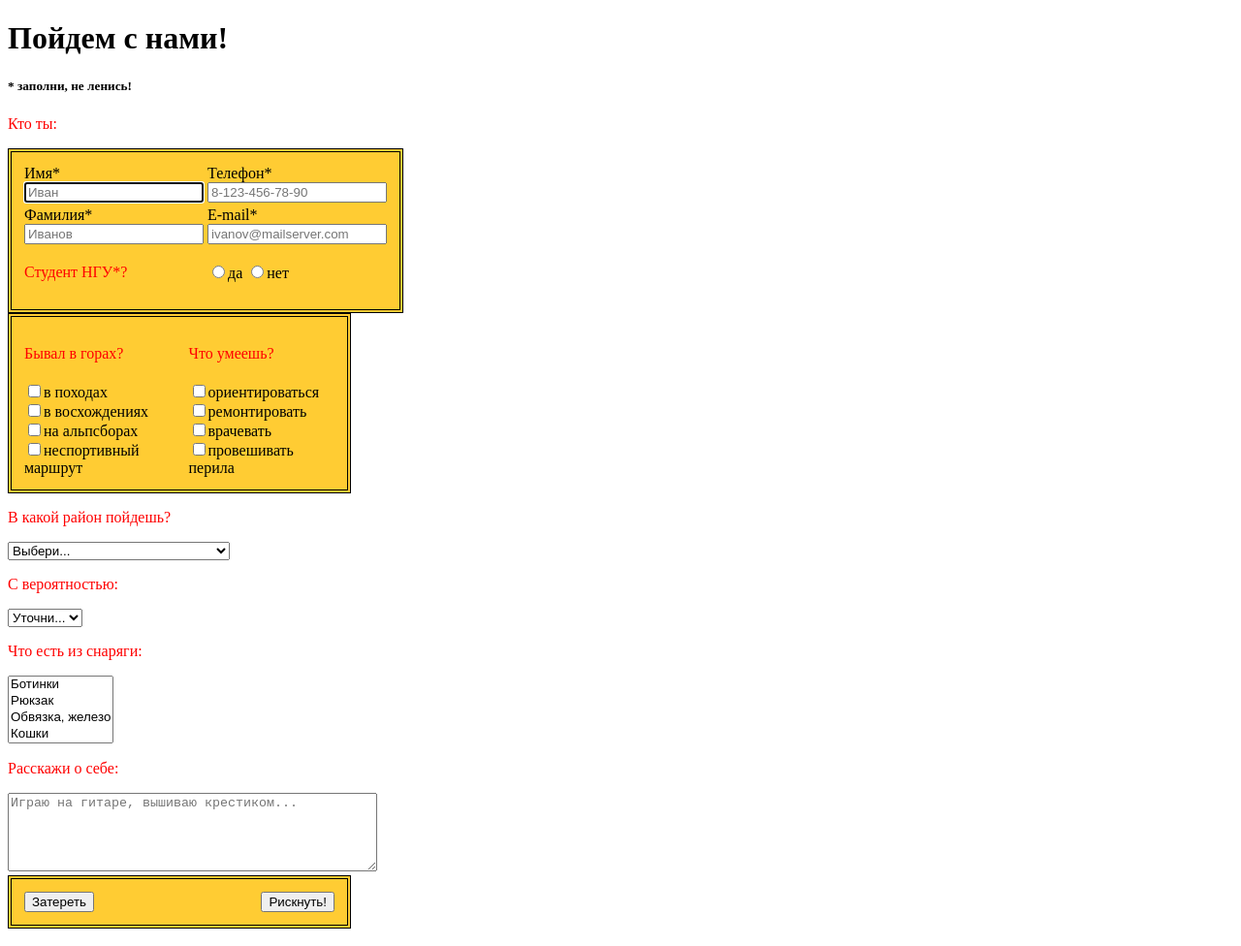
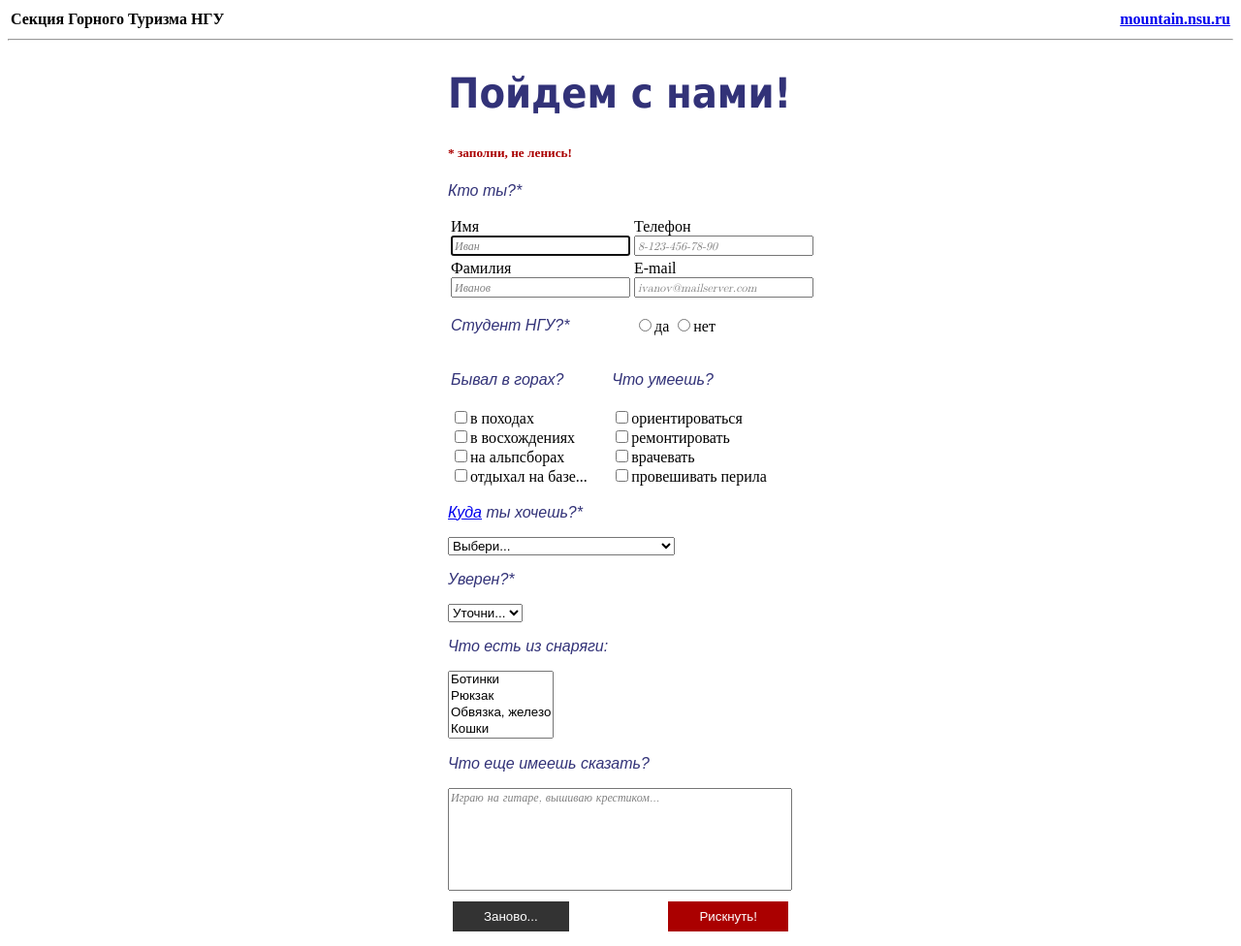
Before and after one commit to ssilantev/HTML, a plain HTML site: page form.html in a window 1280 px wide. Shown: the whole page at 97% size. Drawn offline with Linux system fonts and the light colour scheme.

Commit message:
Updated and added links. "Form" seems to be done.

```diff
--- a/form.html
+++ b/form.html
@@ -5,39 +5,54 @@
     <title>Пойдем с нами!</title>
     <link href="style.css" rel="stylesheet" type="text/css">
 </head>
+<header>
+    <table class="hTable" width=100%>
+        <tr>
+            <th align="left">
+                Секция Горного Туризма НГУ
+            </th>
+            <th align="right">
+                <a href="https:\\mountain.nsu.ru">mountain.nsu.ru</a>
+            </th>
+        </tr>
+    </table>
+<hr>
+</header>
+
 <body>
+<div class="content">
 <h1>Пойдем с нами!</h1>
 <h5>* заполни, не ленись! </h5>
-<form>
-<p>Кто ты:</p>
-<table width="356">
+<form action="/join.php" method="post">
+<p>Кто ты?*</p>
+<table>
     <tr>
         <td>
             <label>
-                Имя*<br><input autofocus name="1stName" required placeholder="Иван"/>
+                Имя<br><input autofocus name="1stName" required placeholder="Иван"/>
             </label>
         </td>
         <td>
             <label>
-                Телефон*<br><input name="telNum" required placeholder="8-123-456-78-90"/>
+                Телефон<br><input name="telNum" required placeholder="8-123-456-78-90"/>
             </label>
         </td>
     </tr>
     <tr>
         <td>
             <label>
-                Фамилия*<br><input name="2ndName" required placeholder="Иванов"/>
+                Фамилия<br><input name="2ndName" required placeholder="Иванов"/>
             </label>
         </td>
         <td>
             <label>
-                E-mail*<br><input name="eMail" required placeholder="ivanov@mailserver.com"/>
+                E-mail<br><input name="eMail" required placeholder="ivanov@mailserver.com"/>
             </label>
         </td>
     </tr>
     <tr>
         <td>
-            <p>Студент НГУ*?</p>
+            <p>Студент НГУ?*</p>
         </td>
         <td>
             <input type="radio" value="1" name="isStudent" required>да
@@ -45,7 +60,7 @@
         </td>
     </tr>
 </table>
-<table width="354">
+<table>
     <tr>
         <td><p>Бывал в горах?</p></td>
         <td><p>Что умеешь?<p></td>
@@ -62,7 +77,7 @@
                 <input type="checkbox" name="climbingFees" value="true">на альпсборах<br>
             </label>
             <label>
-                <input type="checkbox" name="amateur" value="true">неспортивный маршрут<br>
+                <input type="checkbox" name="amateur" value="true">отдыхал на базе...<br>
             </label>
         </td>
         <td>
@@ -81,14 +96,15 @@
         </td>
     </tr>
 </table>
-<p>В какой район пойдешь?</p>
+    <p><a href="index.html" title="Ознакомиться с планами на осень"> Куда</a> ты хочешь?* </p>
 <select name="trackName" required>
     <option value="">Выбери...</option>
-    <option value="unselected">В любой</option>
-    <option value="2 к.с., осень, Картунский хребет">2 к.с., осень, Катунский хребет</option>
-    <option value="3 к.с., осень, Заилийский Ала-тау">3 к.с., осень, Заилийский Ала-тау</option>
+    <option value="unselected">Куда возьмете</option>
+    <option value="1 к.с., осень, Картунский хребет">В "единичку" на Катунский хребет</option>
+    <option value="2 к.с., осень, Заилийский Ала-тау">В "двойку" на Заилийский Ала-тау</option>
 </select>
-<p>С вероятностью:</p>
+
+<p>Уверен?*</p>
 <select name="probability" required>
     <option value="">Уточни...</option>
     <option value="30-"><30%</option>
@@ -106,18 +122,20 @@
     <option value="helmet">Каска</option>
     <option value="icePick">Ледоруб</option>
 </select>
-<p>Расскажи о себе:</p>
-<textarea rows="5" cols="45" name="text" placeholder="Играю на гитаре, вышиваю крестиком..."></textarea>
-<table width="354">
+<p>Что еще имеешь сказать?</p>
+<!-- не успел разобраться, как настроить стиль для textarea в файле css-->
+<textarea name="text" style="width:349px; height:100px; resize: none" placeholder="Играю на гитаре, вышиваю крестиком..."></textarea>
+<table>
     <tr>
         <td>
-            <input type="reset" name="reset" value="Затереть">
+            <button type="reset" name="reset">Заново...</button>
         </td>
         <td align="right">
-            <input type="submit" name="submit" value="Рискнуть!">
+            <button type="submit" name="submit">Рискнуть!</button>
         </td>
     </tr>
 </table>
 </form>
+</div>
 </body>
 </html>
--- a/style.css
+++ b/style.css
@@ -1,15 +1,34 @@
+.content {
+    max-width: 356px;
+    margin: auto;
+}
+
+h1{
+    font-family: tahoma;
+    font-size: 43px;
+    color: rgb(50, 50, 120);
+    }
+
+h5{
+    color: #AA0000;
+}
+
 p{
-    color:red;
+    font-family: arial;
+    color: rgb(50, 50, 120);
+    font-style: italic;
 }
 table {
-    border: 4px double black; /* Параметры границы */
-    background: #fc3; /* Цвет фона */
-    padding: 10px; /* Поля вокруг текста */
-   }
-
-
-placeholder{
-   color:red;
+    width: 356px;
+}
+.hTable{
+    width: 100%;
+}
+::placeholder {
+    color: grey;
+    font-size: 12px;
+    font-style: italic;
+    font-family: math;
 }
 
 .checkbox-other {
@@ -19,58 +38,19 @@ placeholder{
     user-select: none;
     position: relative;
 }
-.checkbox-other input[type=checkbox] {
-    position: absolute;
-    z-index: -1;
-    opacity: 0;
-    display: block;
-    width: 0;
-    height: 0;
+button[type=reset] {
+  background-color: #333333;
+  border: none;
+  color: white;
+  padding: 8px 32px;
+  margin: 4px 2px;
+  cursor: pointer;
 }
-.checkbox-other span {
-    display: inline-block;
-    position: relative;
-    padding: 0 0 0 35px;
-    line-height: 22px;
+button[type=submit]{
+  background-color: #AA0000;
+  border: none;
+  color: white;
+  padding: 8px 32px;
+  margin: 4px 2px;
+  cursor: pointer;
 }
-.checkbox-other span:before {
-    content: "";
-    display: inline-block;
-    width: 22px;
-    height: 22px;
-    position: absolute;
-    left: 0;
-    top: 0;
-    transition: background 0.3s ease;
-    background: url(/upload2/checkbox-1.png) 0 0 no-repeat;
-}
-
-/* Checked */
-.checkbox-other input[type=checkbox]:checked + span:before {
-    background-image: url(/upload2/checkbox-2.png);
-}
-
-/* Focus */
-.focused span:before {
-    box-shadow: 0 0 0 0.2rem rgba(0,123,255,.25);
-}
-
-/* Hover */
-.checkbox-other span:hover:before {
-    filter: brightness(110%);
-}
-
-/* Active */
-.checkbox-other span:active:before {
-    filter: brightness(80%);
-}
-
-/* Disabled */
-.checkbox-other input[type=checkbox]:disabled + span {
-    color: #666;
-    cursor: default;
-}
-.checkbox-other input[type=checkbox]:disabled + span:before {
-    filter: grayscale(100%);
-    opacity: 0.6;
-}
```
